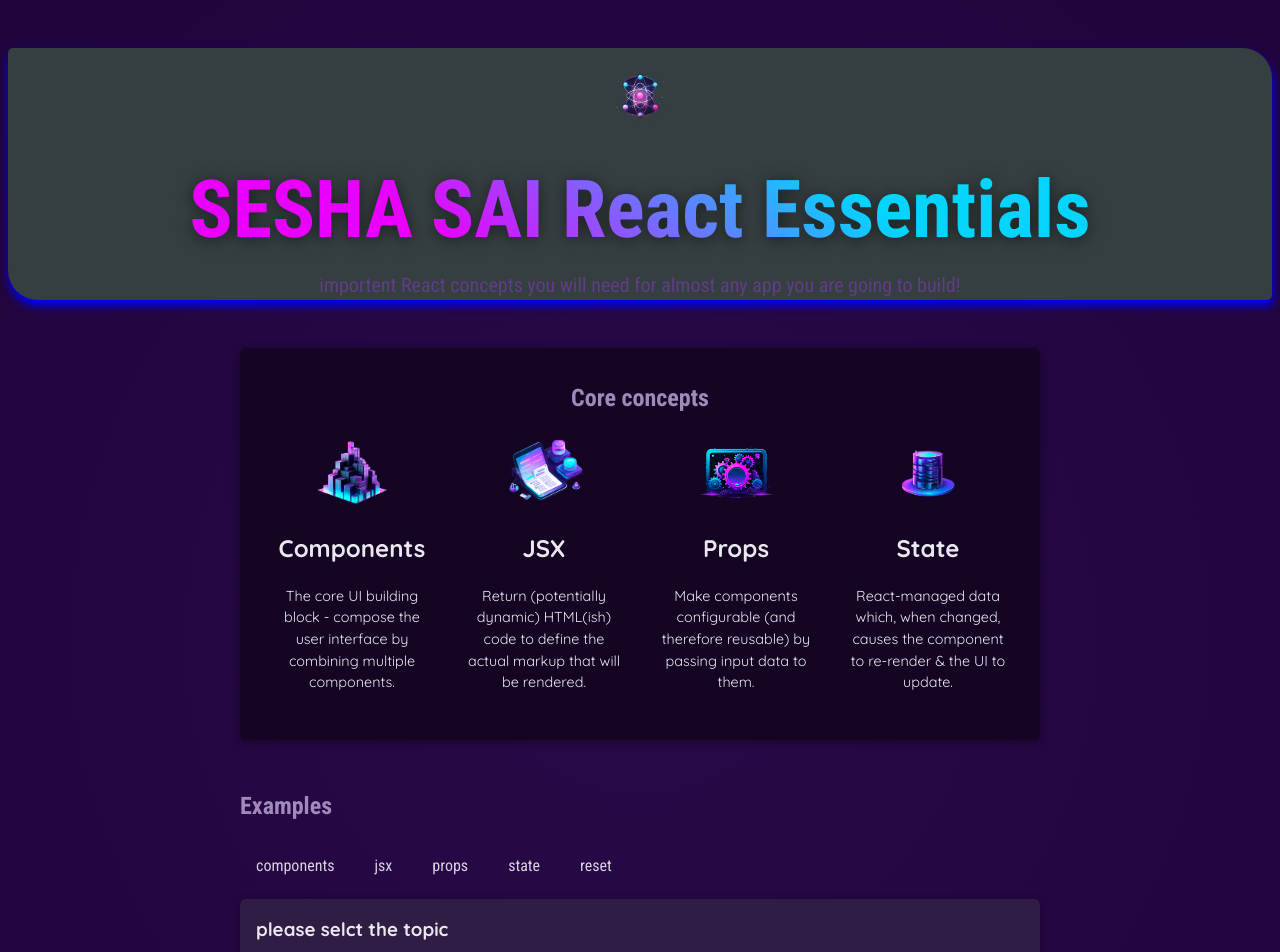
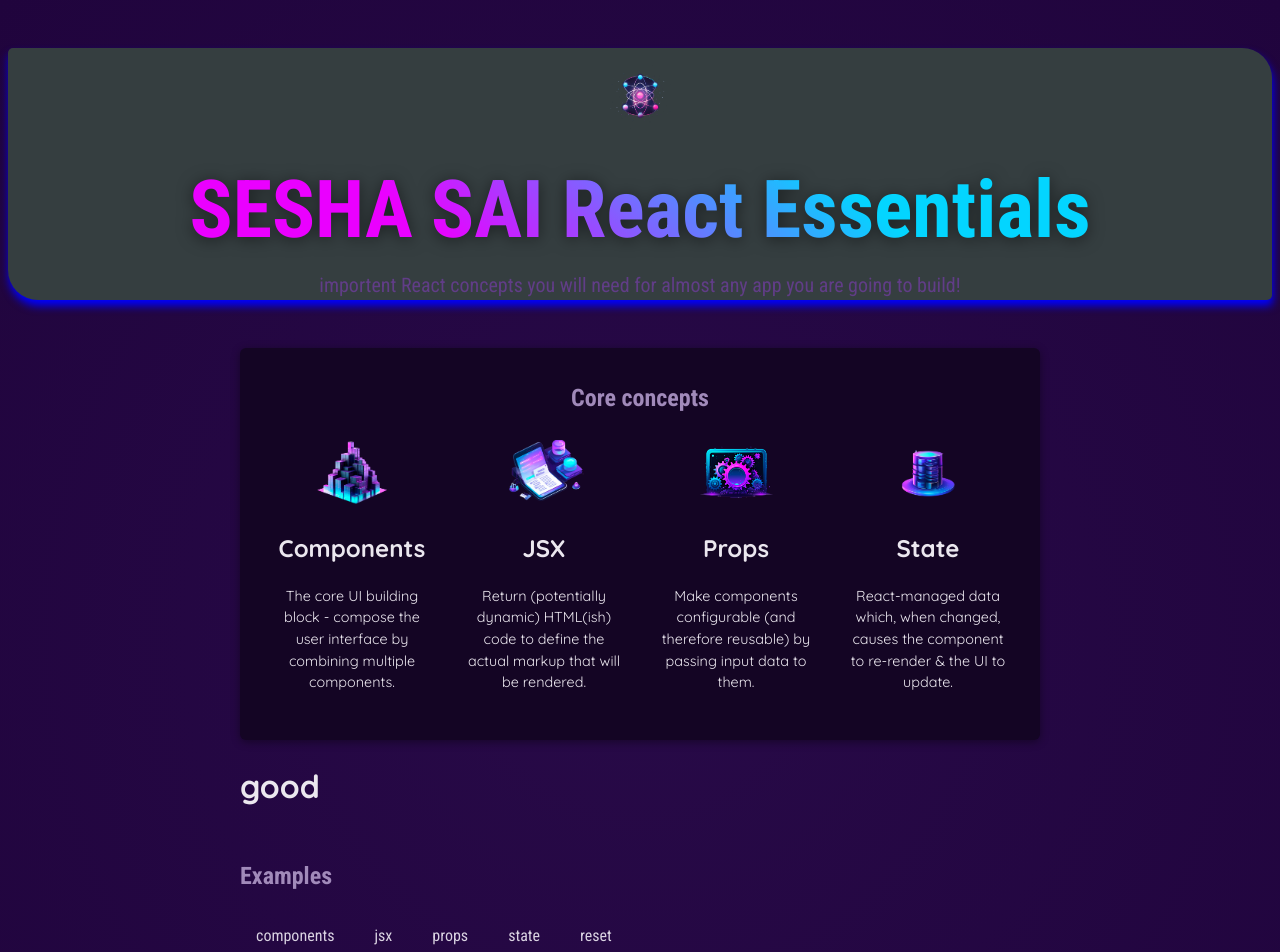
Before and after one commit to sesha472/react-essentials-01, a React (Vite) app: page / in a window 1280 px wide. Shown: the top 952 px of the page. Built offline with nearby package versions, Linux system fonts and the light colour scheme.

Commit message:
github practice

```diff
--- a/src/App.jsx
+++ b/src/App.jsx
@@ -18,6 +18,7 @@ function App() {
 
       <main>
         <CoreConcept />
+        <h1>good</h1>
         <Examples/>
       </main>
 
```
